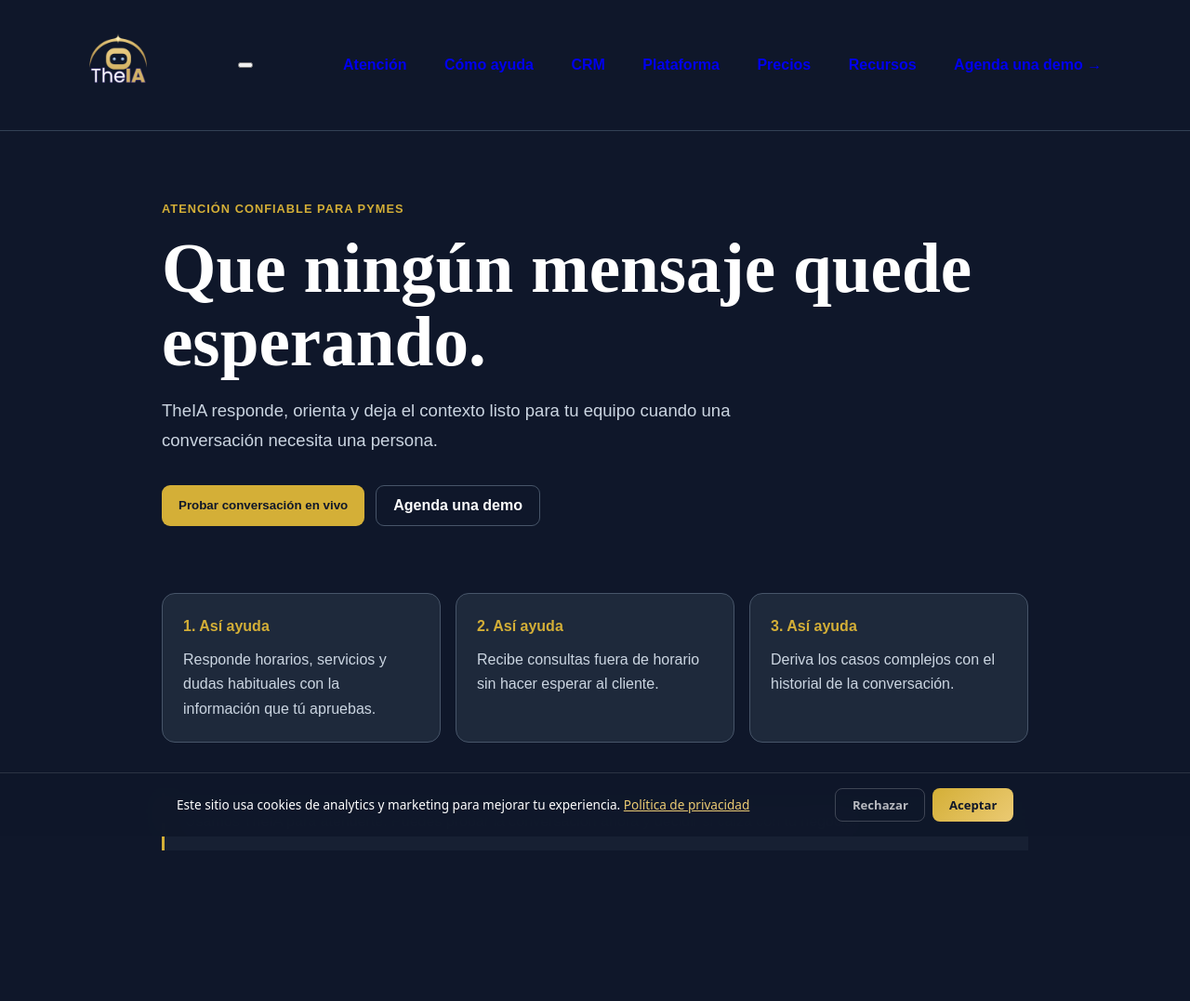
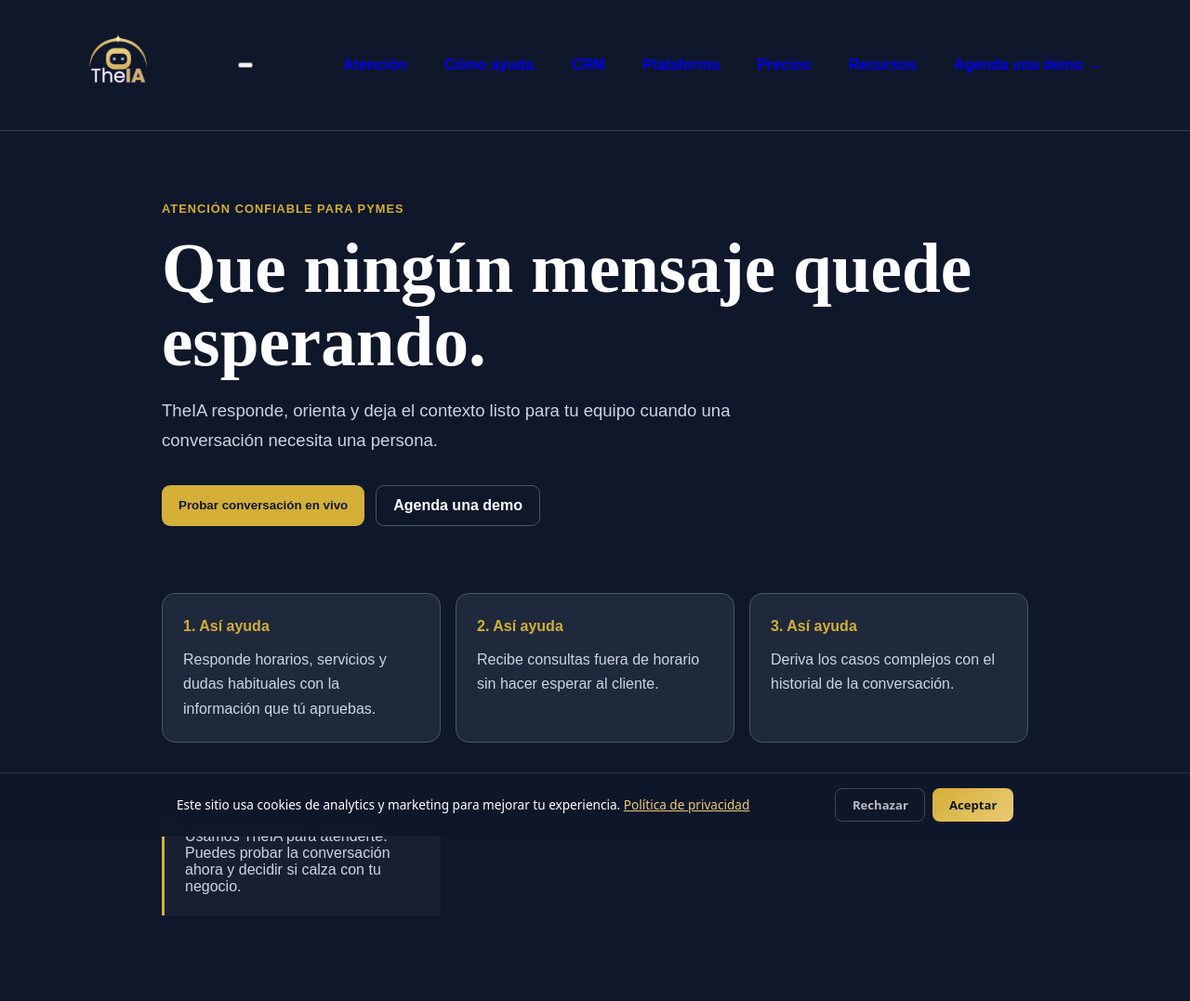
Before and after one commit to rodmera/theia-landing, a Jekyll site: the page atencion-whatsapp.html, which Jekyll copies as it is, in a window 1280 px wide. Shown: the whole page at 93% size. Built offline with Jekyll 4.4.1, drawn with Linux system fonts in a browser that asks for light colours; a script that is not in the unit is left out; before the commit the page ends 1007 px from its top, so only the background shows below that.

Commit message:
test(qa): agrega test anti-bloques huerfanos fuera de section y corrige etiquetas en paginas de captacion

```diff
--- a/atencion-whatsapp.html
+++ b/atencion-whatsapp.html
@@ -18,4 +18,4 @@
       <a href="/blog/" class="btn btn-ghost">Recursos</a>
       <a href="https://calendar.app.google/ZDjEtqCXTJVxzi7bA" target="_blank" rel="noopener" class="btn btn-gold" onclick="theiaTrackCTA('demo','atencion-whatsapp')">Agenda una demo →</a>
     </div>
-  </nav><main><div class="tag">ATENCIÓN CONFIABLE PARA PYMES</div><h1>Que ningún mensaje quede esperando.</h1><p class="lead">TheIA responde, orienta y deja el contexto listo para tu equipo cuando una conversación necesita una persona.</p><div class="actions"><button class="btn gold" onclick="openTheiaChat('atencion-whatsapp')">Probar conversación en vivo</button><a class="btn ghost" href="https://calendar.app.google/ZDjEtqCXTJVxzi7bA" target="_blank" rel="noopener" onclick="theiaTrackCTA('demo','atencion-whatsapp')">Agenda una demo</a></div><section class="grid"><article class="card"><b>1. Así ayuda</b>Responde horarios, servicios y dudas habituales con la información que tú apruebas.</article><article class="card"><b>2. Así ayuda</b>Recibe consultas fuera de horario sin hacer esperar al cliente.</article><article class="card"><b>3. Así ayuda</b>Deriva los casos complejos con el historial de la conversación.</article></section><p class="note">Usamos TheIA para atenderte. Puedes probar la conversación ahora y decidir si calza con tu negocio.</p></main><script src="/webchat-cta.js"></script><script src="https://admin.theia.cl/static/js/webchat-widget.js" data-api-key="8da817eb-2cbf-42df-8b57-bb86288670de" data-api-url="https://admin.theia.cl" data-title="Asistente TheIA" data-color="#d4af37" data-prechat="false"></script></body></html>
+  </nav><main><div class="tag">ATENCIÓN CONFIABLE PARA PYMES</div><h1>Que ningún mensaje quede esperando.</h1><p class="lead">TheIA responde, orienta y deja el contexto listo para tu equipo cuando una conversación necesita una persona.</p><div class="actions"><button class="btn gold" onclick="openTheiaChat('atencion-whatsapp')">Probar conversación en vivo</button><a class="btn ghost" href="https://calendar.app.google/ZDjEtqCXTJVxzi7bA" target="_blank" rel="noopener" onclick="theiaTrackCTA('demo','atencion-whatsapp')">Agenda una demo</a></div><section class="grid"><article class="card"><b>1. Así ayuda</b>Responde horarios, servicios y dudas habituales con la información que tú apruebas.</article><article class="card"><b>2. Así ayuda</b>Recibe consultas fuera de horario sin hacer esperar al cliente.</article><article class="card"><b>3. Así ayuda</b>Deriva los casos complejos con el historial de la conversación.</article><p class="note">Usamos TheIA para atenderte. Puedes probar la conversación ahora y decidir si calza con tu negocio.</p></section></main><script src="/webchat-cta.js"></script><script src="https://admin.theia.cl/static/js/webchat-widget.js" data-api-key="8da817eb-2cbf-42df-8b57-bb86288670de" data-api-url="https://admin.theia.cl" data-title="Asistente TheIA" data-color="#d4af37" data-prechat="false"></script></body></html>
--- a/cotizaciones-agendamiento.html
+++ b/cotizaciones-agendamiento.html
@@ -18,4 +18,4 @@
       <a href="/blog/" class="btn btn-ghost">Recursos</a>
       <a href="https://calendar.app.google/ZDjEtqCXTJVxzi7bA" target="_blank" rel="noopener" class="btn btn-gold" onclick="theiaTrackCTA('demo','cotizaciones-agendamiento')">Agenda una demo →</a>
     </div>
-  </nav><main><div class="tag">ATENCIÓN CONFIABLE PARA PYMES</div><h1>Cotiza y agenda sin perseguir mensajes.</h1><p class="lead">TheIA reúne lo necesario, acompaña la cotización y puede coordinar una reunión o cita cuando tu operación usa Calendar.</p><div class="actions"><button class="btn gold" onclick="openTheiaChat('cotizaciones-agendamiento')">Probar conversación en vivo</button><a class="btn ghost" href="https://calendar.app.google/ZDjEtqCXTJVxzi7bA" target="_blank" rel="noopener" onclick="theiaTrackCTA('demo','cotizaciones-agendamiento')">Agenda una demo</a></div><section class="grid"><article class="card"><b>1. Así ayuda</b>Pide los datos que faltan antes de preparar una cotización.</article><article class="card"><b>2. Así ayuda</b>Coordina una reunión o cita sin el intercambio eterno de mensajes.</article><article class="card"><b>3. Así ayuda</b>Hace seguimiento según el flujo que se configure para tu negocio.</article></section><p class="note">Usamos TheIA para atenderte. Puedes probar la conversación ahora y decidir si calza con tu negocio.</p></main><script src="/webchat-cta.js"></script><script src="https://admin.theia.cl/static/js/webchat-widget.js" data-api-key="8da817eb-2cbf-42df-8b57-bb86288670de" data-api-url="https://admin.theia.cl" data-title="Asistente TheIA" data-color="#d4af37" data-prechat="false"></script></body></html>
+  </nav><main><div class="tag">ATENCIÓN CONFIABLE PARA PYMES</div><h1>Cotiza y agenda sin perseguir mensajes.</h1><p class="lead">TheIA reúne lo necesario, acompaña la cotización y puede coordinar una reunión o cita cuando tu operación usa Calendar.</p><div class="actions"><button class="btn gold" onclick="openTheiaChat('cotizaciones-agendamiento')">Probar conversación en vivo</button><a class="btn ghost" href="https://calendar.app.google/ZDjEtqCXTJVxzi7bA" target="_blank" rel="noopener" onclick="theiaTrackCTA('demo','cotizaciones-agendamiento')">Agenda una demo</a></div><section class="grid"><article class="card"><b>1. Así ayuda</b>Pide los datos que faltan antes de preparar una cotización.</article><article class="card"><b>2. Así ayuda</b>Coordina una reunión o cita sin el intercambio eterno de mensajes.</article><article class="card"><b>3. Así ayuda</b>Hace seguimiento según el flujo que se configure para tu negocio.</article><p class="note">Usamos TheIA para atenderte. Puedes probar la conversación ahora y decidir si calza con tu negocio.</p></section></main><script src="/webchat-cta.js"></script><script src="https://admin.theia.cl/static/js/webchat-widget.js" data-api-key="8da817eb-2cbf-42df-8b57-bb86288670de" data-api-url="https://admin.theia.cl" data-title="Asistente TheIA" data-color="#d4af37" data-prechat="false"></script></body></html>
--- a/seguimiento-equipo.html
+++ b/seguimiento-equipo.html
@@ -18,4 +18,4 @@
       <a href="/blog/" class="btn btn-ghost">Recursos</a>
       <a href="https://calendar.app.google/ZDjEtqCXTJVxzi7bA" target="_blank" rel="noopener" class="btn btn-gold" onclick="theiaTrackCTA('demo','seguimiento-equipo')">Agenda una demo →</a>
     </div>
-  </nav><main><div class="tag">ATENCIÓN CONFIABLE PARA PYMES</div><h1>Tu equipo entra con el contexto correcto.</h1><p class="lead">TheIA se ocupa de las consultas rutinarias y deja a las personas los reclamos, excepciones y decisiones que requieren criterio.</p><div class="actions"><button class="btn gold" onclick="openTheiaChat('seguimiento-equipo')">Probar conversación en vivo</button><a class="btn ghost" href="https://calendar.app.google/ZDjEtqCXTJVxzi7bA" target="_blank" rel="noopener" onclick="theiaTrackCTA('demo','seguimiento-equipo')">Agenda una demo</a></div><section class="grid"><article class="card"><b>1. Así ayuda</b>Mantiene el historial para que nadie tenga que explicar dos veces.</article><article class="card"><b>2. Así ayuda</b>Avisa al equipo cuando una conversación necesita atención humana.</article><article class="card"><b>3. Así ayuda</b>Ayuda a ordenar pendientes sin reemplazar las decisiones de tu negocio.</article></section><p class="note">Usamos TheIA para atenderte. Puedes probar la conversación ahora y decidir si calza con tu negocio.</p></main><script src="/webchat-cta.js"></script><script src="https://admin.theia.cl/static/js/webchat-widget.js" data-api-key="8da817eb-2cbf-42df-8b57-bb86288670de" data-api-url="https://admin.theia.cl" data-title="Asistente TheIA" data-color="#d4af37" data-prechat="false"></script></body></html>
+  </nav><main><div class="tag">ATENCIÓN CONFIABLE PARA PYMES</div><h1>Tu equipo entra con el contexto correcto.</h1><p class="lead">TheIA se ocupa de las consultas rutinarias y deja a las personas los reclamos, excepciones y decisiones que requieren criterio.</p><div class="actions"><button class="btn gold" onclick="openTheiaChat('seguimiento-equipo')">Probar conversación en vivo</button><a class="btn ghost" href="https://calendar.app.google/ZDjEtqCXTJVxzi7bA" target="_blank" rel="noopener" onclick="theiaTrackCTA('demo','seguimiento-equipo')">Agenda una demo</a></div><section class="grid"><article class="card"><b>1. Así ayuda</b>Mantiene el historial para que nadie tenga que explicar dos veces.</article><article class="card"><b>2. Así ayuda</b>Avisa al equipo cuando una conversación necesita atención humana.</article><article class="card"><b>3. Así ayuda</b>Ayuda a ordenar pendientes sin reemplazar las decisiones de tu negocio.</article><p class="note">Usamos TheIA para atenderte. Puedes probar la conversación ahora y decidir si calza con tu negocio.</p></section></main><script src="/webchat-cta.js"></script><script src="https://admin.theia.cl/static/js/webchat-widget.js" data-api-key="8da817eb-2cbf-42df-8b57-bb86288670de" data-api-url="https://admin.theia.cl" data-title="Asistente TheIA" data-color="#d4af37" data-prechat="false"></script></body></html>
```
Also changed, not shown: tests/test_site.py (+14 -0 lines).
